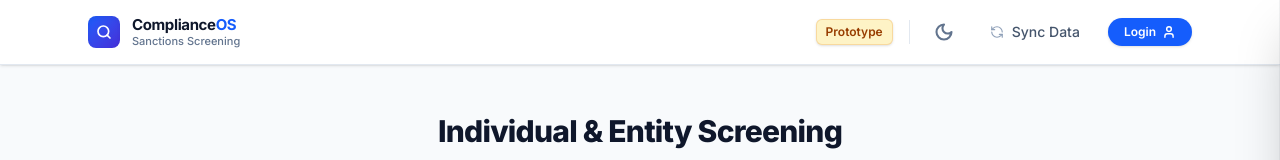
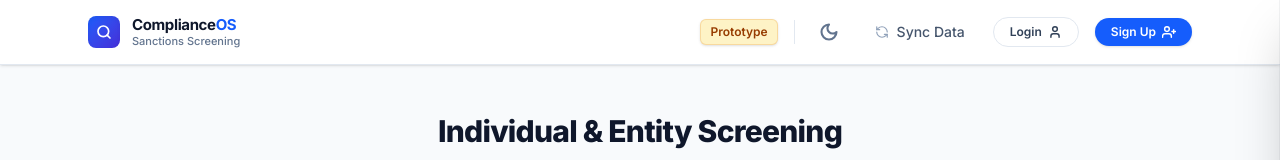
Before and after one commit to githussein/aml-web, a Next.js app: page / in a window 1280 px wide. Shown: the top 160 px of the page. Built offline with nearby package versions, Linux system fonts and the light colour scheme; no server answers.

Commit message:
add place holder sign up button

```diff
--- a/features/screening/ScreeningPage.tsx
+++ b/features/screening/ScreeningPage.tsx
@@ -74,12 +74,25 @@ export function ScreeningPage() {
             <button
               title="Login"
               aria-label="Login"
-              className="flex items-center gap-1.5 px-4 py-1.5 rounded-full text-xs font-semibold bg-blue-600 text-white shadow-sm hover:bg-blue-700 dark:hover:bg-blue-500 transition-all focus:outline-none focus:ring-2 focus:ring-blue-500 focus:ring-offset-2 dark:focus:ring-offset-slate-900"
+              className="flex items-center gap-1.5 px-4 py-1.5 rounded-full text-xs font-semibold border border-slate-200 dark:border-slate-800 text-slate-700 dark:text-slate-300 hover:bg-slate-50 dark:hover:bg-slate-800 hover:text-slate-900 dark:hover:text-slate-100 transition-all focus:outline-none focus:ring-2 focus:ring-blue-500"
             >
               <span>Login</span>
               <svg width="14" height="14" viewBox="0 0 24 24" fill="none" stroke="currentColor" strokeWidth="2.5" strokeLinecap="round" strokeLinejoin="round">
                 <path d="M19 21v-2a4 4 0 0 0-4-4H9a4 4 0 0 0-4 4v2" />
                 <circle cx="12" cy="7" r="4" />
+              </svg>
+            </button>
+            <button
+              title="Sign Up"
+              aria-label="Sign Up"
+              className="flex items-center gap-1.5 px-4 py-1.5 rounded-full text-xs font-semibold bg-blue-600 text-white shadow-sm hover:bg-blue-700 dark:hover:bg-blue-500 transition-all focus:outline-none focus:ring-2 focus:ring-blue-500 focus:ring-offset-2 dark:focus:ring-offset-slate-900"
+            >
+              <span>Sign Up</span>
+              <svg width="14" height="14" viewBox="0 0 24 24" fill="none" stroke="currentColor" strokeWidth="2.5" strokeLinecap="round" strokeLinejoin="round">
+                <path d="M16 21v-2a4 4 0 0 0-4-4H5a4 4 0 0 0-4 4v2" />
+                <circle cx="8.5" cy="7" r="4" />
+                <line x1="20" y1="8" x2="20" y2="14" />
+                <line x1="23" y1="11" x2="17" y2="11" />
               </svg>
             </button>
           </div>
```
